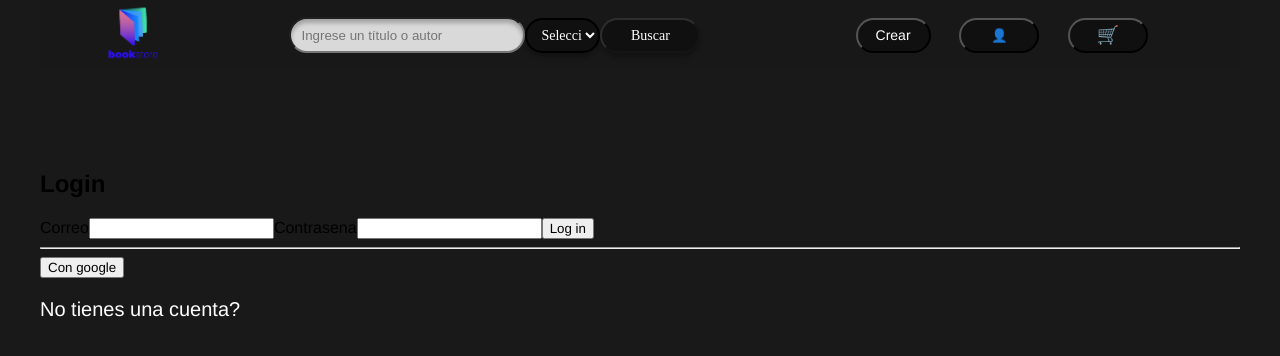
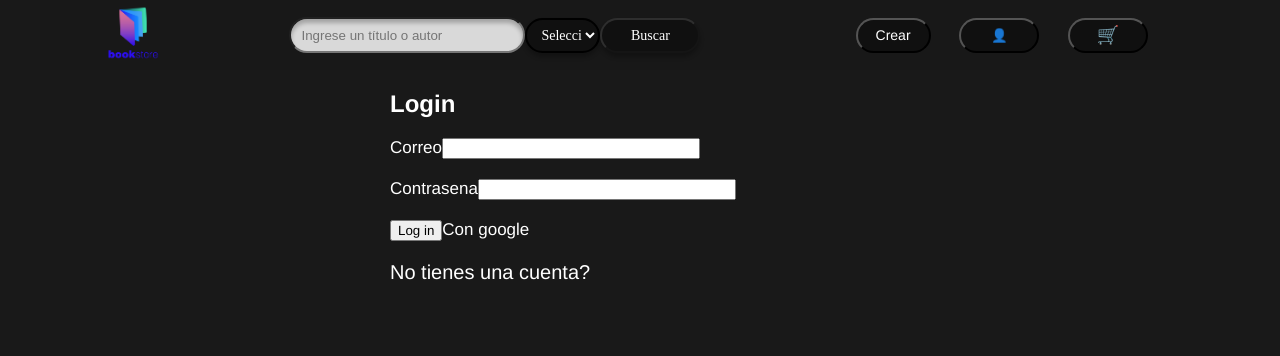
Before and after one commit to santtiagomc/Proyecto-Final, a React (Create React App) app in the folder client/: page /login in a window 1280 px wide. Shown: the top 356 px of the page. Built offline with nearby package versions, Linux system fonts and the light colour scheme; no server answers.

Commit message:
manejo de algunos errorores

```diff
--- a/client/src/components/FiltersNav/FiltersNav.jsx
+++ b/client/src/components/FiltersNav/FiltersNav.jsx
@@ -98,7 +98,7 @@ export default function FiltersNav({ editorials }) {
           className={style.select}
           name="editorial"
           onChange={handleFilterEditorial}
-          required='false'
+          required={false}
         >
           <option disabled> -- Filtrar por editorial --</option>
           <option
--- a/client/src/components/NavBar/NavBar.jsx
+++ b/client/src/components/NavBar/NavBar.jsx
@@ -2,6 +2,7 @@ import React, { useState } from "react";
 import { Link } from "react-router-dom";
 import { useSelector } from "react-redux";
 import { logOut } from "../../firebase/auth";
+import { useHistory } from "react-router-dom";
 
 import SearchBar from "../SearchBar/SearchBar";
 import Logo from "./Logo.png";
@@ -10,17 +11,15 @@ import style from "./NavBar.module.css";
 export default function NavBar() {
   const user = useSelector((state) => state.user);
   const [show, setShow] = useState(false);
+  const history = useHistory();
 
   const handleLogOut = async () => {
     try {
       await logOut();
+      history.push("/");
     } catch (error) {
       console.log(error);
     }
-	};
-
-	const handleShow = () => {
-		show ? setShow(false) : setShow(true);
   };
 
   return (
@@ -48,7 +47,7 @@ export default function NavBar() {
             </div>
           ) : (
             <div className={style.userBtn}>
-							<button onClick={handleShow} className={style.userBtn}>
+              <button onClick={() => setShow(!show)} className={style.userBtn}>
                 👤
               </button>
               <div
--- a/client/src/firebase/auth.js
+++ b/client/src/firebase/auth.js
@@ -8,33 +8,21 @@ import {
 import { auth } from "./firebase";
 import axios from "axios";
 
-export const singUp = async ({
-	email,
-	password,
-	fullName,
-	province,
-	city,
-	address,
-	zipCode,
-}) => {
+export const singUp = async ({ email, password, fullName }) => {
   try {
     const userAuth = await createUserWithEmailAndPassword(
       auth,
       email,
       password
     );
-		console.log(userAuth);
     await axios.post("http://localhost:3001/user", {
       id: userAuth.user.uid,
       email,
       fullName,
-			province,
-			city,
-			address,
-			zipCode: Number(zipCode),
     });
   } catch (error) {
-		console.log(error.message);
+    console.log(error);
+    return "Un error ha ocurrido";
   }
 };
 
@@ -61,25 +49,11 @@ const singInGoogle = async (googleProvider) => {
       });
     }
   } catch (error) {
-		console.error(error);
+    console.log(error);
+    return "Un error ha ocurrido";
   }
 };
 
 export const logOut = async () => {
   await signOut(auth);
 };
-
-// export const userExist = async (user) => {
-// 	try {
-// 		const res = await axios.get(`http://localhost:3001/user/${user.uid}`);
-// 		console.log(res.data);
-// 		if (!res.messageError) {
-// 			dispatch(userExist(user));
-// 		} else {
-// 			dispatch(userExist(user));
-// 		}
-// 	} catch (error) {
-// 		console.log(error);
-// 		return error;
-// 	}
-// };
--- a/client/src/pages/Login/Login.jsx
+++ b/client/src/pages/Login/Login.jsx
@@ -1,52 +1,77 @@
 import { useState } from "react";
 import { sessionGoogle, singIn } from "../../firebase/auth";
+import { useForm } from "react-hook-form";
+import { useHistory } from "react-router-dom";
 
 import style from "./Login.module.css";
 import { Link } from "react-router-dom";
 
 export default function Login() {
-	const [user, setUser] = useState({
-		email: "",
-		password: "",
-	});
+  const [error, setError] = useState("");
+  const history = useHistory();
+  const {
+    register,
+    formState: { errors },
+    handleSubmit,
+  } = useForm();
 
   const handleGoogle = async () => {
     try {
       await sessionGoogle();
+      history.push("/");
     } catch (error) {
       console.log(error);
     }
   };
 
-	const handleChange = ({ target: { name, value } }) => {
-		setUser({ ...user, [name]: value });
-	};
-
-	const handleSubmit = async (e) => {
-		e.preventDefault();
+  const onSubmit = async (user) => {
     try {
       const userLog = await singIn(user.email, user.password);
+      history.push("/");
       console.log(userLog);
     } catch (error) {
+      setError("Usuario o contrasena incorrecto");
       console.log(error);
     }
   };
 
   return (
-		<>
-			<form onSubmit={handleSubmit} className={style.container}>
-				<h2>Login</h2>
-				<label>Correo</label>
-				<input onChange={handleChange} type="text" name="email"></input>
-				<label>Contrasena</label>
-				<input onChange={handleChange} type="password" name="password"></input>
+    <form onSubmit={handleSubmit(onSubmit)} className={style.container}>
+      <h2 className={style.login}>Login</h2>
+      <div className={style.containerInput}>
+        <label className={style.labelText}>Correo</label>
+        <input
+          className={style.inputLogin}
+          type="text"
+          {...register("email", {
+            required: true,
+          })}
+        ></input>
+        {errors.email?.type === "required" && (
+          <p className={style.error}>Obligatorio</p>
+        )}
+      </div>
+      <div className={style.containerInput}>
+        <label className={style.labelText}>Contrasena</label>
+        <input
+          className={style.inputLogin}
+          type="password"
+          {...register("password", {
+            required: true,
+          })}
+        ></input>
+        {errors.password?.type === "required" && (
+          <p className={style.error}>Obligatorio</p>
+        )}
+      </div>
       <button>Log in</button>
-				<hr />
-			</form>
-			<button onClick={handleGoogle}>Con google</button>
+      {error && <p className={style.ver}>{error}</p>}
+      <span className={style.labelText} onClick={handleGoogle}>
+        Con google
+      </span>
       <Link to="register">
         <p className={style.ver}>No tienes una cuenta?</p>
       </Link>
-		</>
+    </form>
   );
 }
--- a/client/src/pages/Login/Login.module.css
+++ b/client/src/pages/Login/Login.module.css
@@ -1,8 +1,34 @@
 .container {
-  margin-top: 100px;
+  margin: 20px auto;
+  width: 500px;
+}
+
+.containerInput {
+  margin-bottom: 20px;
+  position: relative;
+}
+
+.login {
+  color: #fff;
+}
+
+.inputLogin {
+  width: 250px;
+}
+
+.labelText {
+  color: #fff;
+  font-size: 17px;
 }
 
 .ver {
   color: #fff;
   font-size: 20px;
 }
+
+.error {
+  position: absolute;
+  color: #878e95;
+  top: 10px;
+  font-size: 14px;
+}
--- a/client/src/pages/Register/Register.jsx
+++ b/client/src/pages/Register/Register.jsx
@@ -1,10 +1,11 @@
-import { useState } from "react";
 import { sessionGoogle, singUp } from "../../firebase/auth";
-import { appendErrors, useForm } from "react-hook-form";
+import { useForm } from "react-hook-form";
+import { useHistory } from "react-router-dom";
 
 import style from "./Register.module.css";
 
 export default function Register() {
+  const history = useHistory();
   const {
     register,
     formState: { errors },
@@ -12,17 +13,23 @@ export default function Register() {
   } = useForm();
 
   const onSubmit = async (data) => {
+    try {
       await singUp(data);
+      history.push("/");
+    } catch (error) {
+      console.log(error);
+    }
   };
 
   const handleSignInGoogle = async () => {
     try {
       await sessionGoogle();
+      history.push("/");
     } catch (error) {
       console.log(error);
     }
   };
-	console.log(errors.email?.type);
+
   return (
     <>
       <form onSubmit={handleSubmit(onSubmit)} className={style.container}>
@@ -77,7 +84,7 @@ export default function Register() {
             <p className={style.error}>Obligatorio</p>
           )}
         </div>
-				<div className={style.inputContainer}>
+        {/* <div className={style.inputContainer}>
           <input
             className={style.input}
             placeholder="Provincia"
@@ -89,8 +96,8 @@ export default function Register() {
           {errors.province?.type === "required" && (
             <p className={style.error}>Obligatorio</p>
           )}
-				</div>
-				<div className={style.inputContainer}>
+        </div> */}
+        {/* <div className={style.inputContainer}>
           <input
             className={style.input}
             placeholder="Ciudad"
@@ -102,8 +109,8 @@ export default function Register() {
           {errors.city?.type === "required" && (
             <p className={style.error}>Obligatorio</p>
           )}
-				</div>
-				<div className={style.inputContainer}>
+        </div> */}
+        {/* <div className={style.inputContainer}>
           <input
             className={style.input}
             placeholder="Codigo Postal"
@@ -123,8 +130,8 @@ export default function Register() {
           {errors.zipCode?.type === "maxLength" && (
             <p className={style.error}>Maximo 5 numeros</p>
           )}
-				</div>
-				<div className={style.inputContainer}>
+        </div> */}
+        {/* <div className={style.inputContainer}>
           <input
             className={style.input}
             placeholder="Direccion"
@@ -137,7 +144,7 @@ export default function Register() {
           {errors.address?.type === "required" && (
             <p className={style.error}>Obligatorio</p>
           )}
-				</div>
+        </div> */}
         <div className={style.register}>
           <button className={style.registerButton}>Crear</button>
           <span onClick={handleSignInGoogle}>Con google</span>
```
Also changed, not shown: 1 other file (tests, documents, lock files or other folders). Lines whose indentation alone changed are shown as unchanged.
